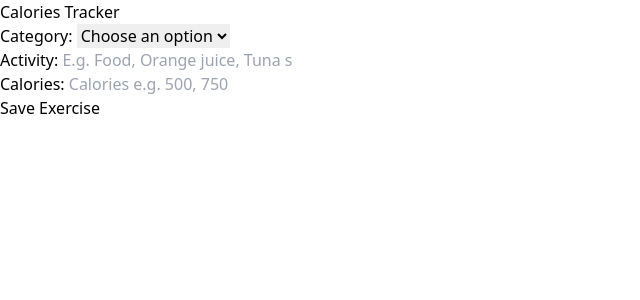
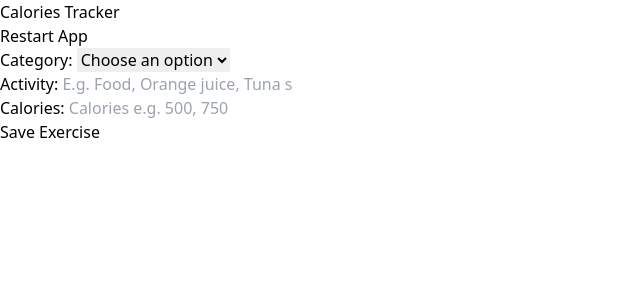
Before and after one commit to SebaFretes/caloriestracker, a React (Vite) app: page / in a window 1280 px wide. Shown: the top 300 px of the page, without its empty margins (0-640 px from the left). Built offline with nearby package versions, Linux system fonts and the light colour scheme.

Commit message:
validation for the restartApp btn added

```diff
--- a/src/App.jsx
+++ b/src/App.jsx
@@ -20,11 +20,9 @@ export const App = () => {
       <div className="py-3 bg-blue-300">
         <div className="max-w-4xl mx-auto flex justify-between">
           <h1 className="text-center text-lg font-bold text-white uppercase">Calories Tracker</h1>
-          {state.length > 0 && (
-            <button onClick={handleRestart} className="bg-gray-800 hover:bg-gray-900 p-2 font-bold uppercase cursor-pointer text-white rounded-lg">
-              Restart App
-            </button>
-          )}
+          <button onClick={handleRestart} className={`bg-gray-800 hover:bg-gray-900 p-2 font-bold uppercase cursor-pointer text-white rounded-lg ${state.length === 0 && 'opacity-10'}`}>
+            Restart App
+          </button>
         </div>
       </div>
 
--- a/src/components/ListActivities.jsx
+++ b/src/components/ListActivities.jsx
@@ -21,7 +21,7 @@ export const ListActivities = ({ state, dispatch }) => {
     };
 
     const deleteActivity = (item) => {
-        dispatch(deleteFormActions(item));
+        dispatch(deleteFormActions(item.id));
     };
 
     return (
```
